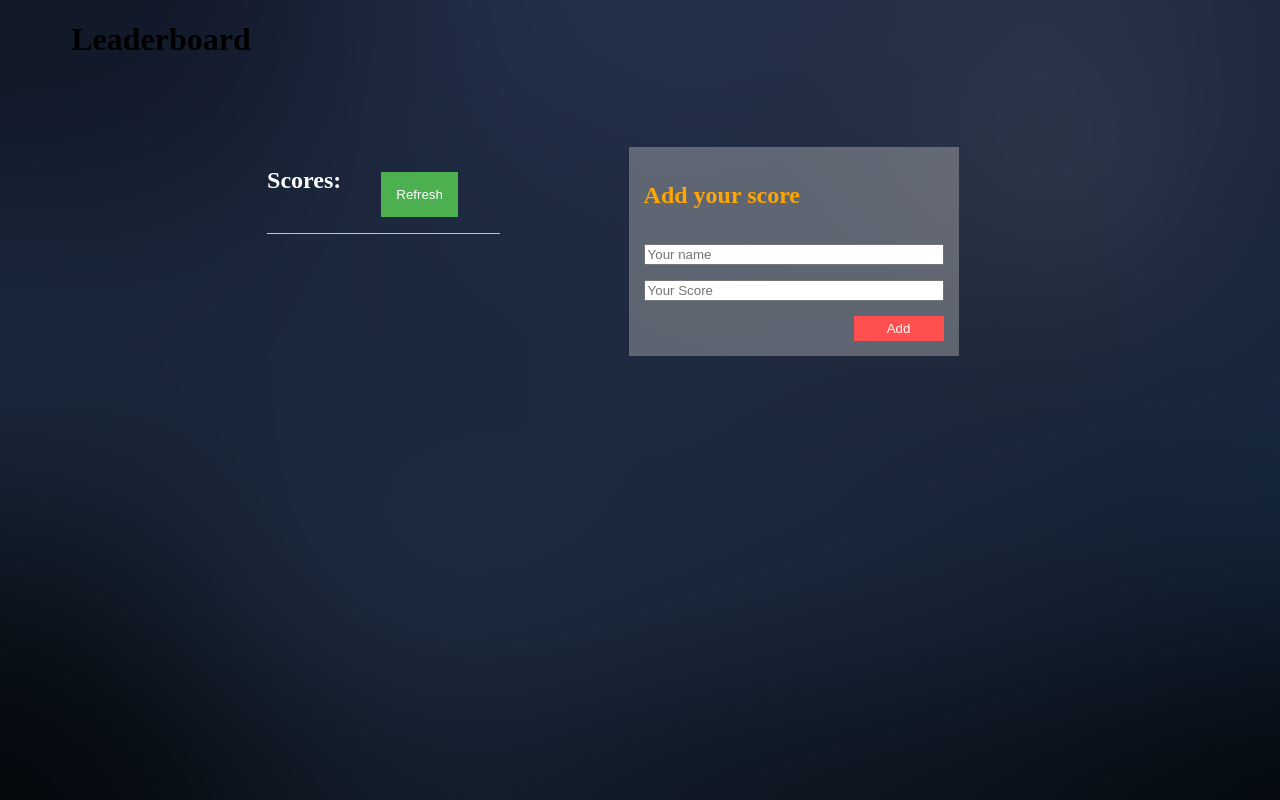
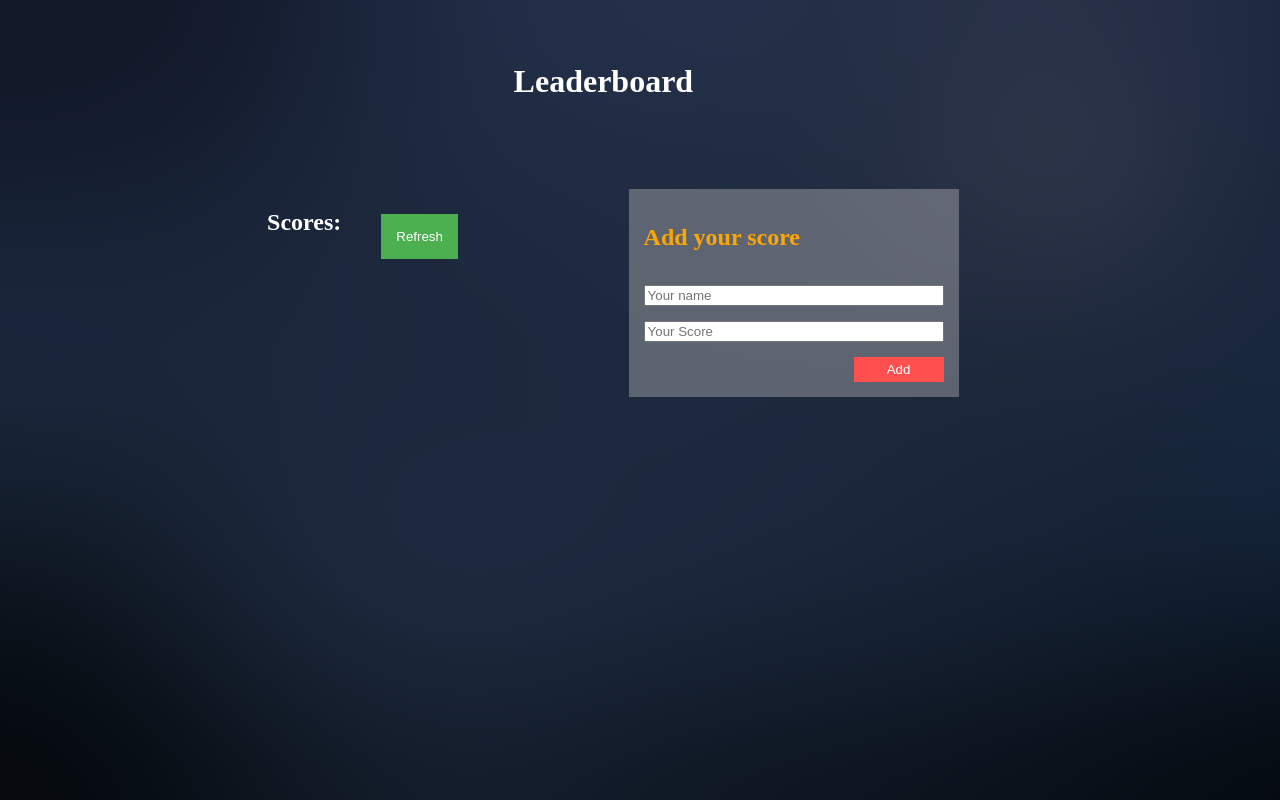
Before and after one commit to Zel-hub7/Leaderboard, a website built with webpack: page src/index.html in a window 1280 px wide. Built offline with nearby package versions, Linux system fonts and the light colour scheme.

Commit message:
modfiy style.css

```diff
--- a/src/index.html
+++ b/src/index.html
@@ -7,7 +7,7 @@
 </head>
 <body>
     <div class="container">
-        <h1>Leaderboard</h1>
+        <h1 id ="leader-title">Leaderboard</h1>
         <div class="list-form-container">
             <div class="listdiv">
                 <div class="recent-score">
--- a/src/style.css
+++ b/src/style.css
@@ -8,6 +8,11 @@ body {
   display: flex;
   justify-content: space-evenly;
   margin: 7%;
+}
+#leader-title {
+  color: white;
+  margin-left: 40%;
+  margin-top: 5%;
 }
 
 h1 {
@@ -49,7 +54,7 @@ h1 {
   display: flex;
   flex-direction: column;
   width: 100%;
-  border: solid rgb(196, 196, 196) 0.5px;
+  color: whitesmoke;
   list-style: none;
   border-bottom: none;
 }
@@ -62,7 +67,7 @@ h1 {
 }
 
 .even {
-  background-color: silver;
+  background-color: rgb(255, 79, 79);
 }
 
 #add {
```
